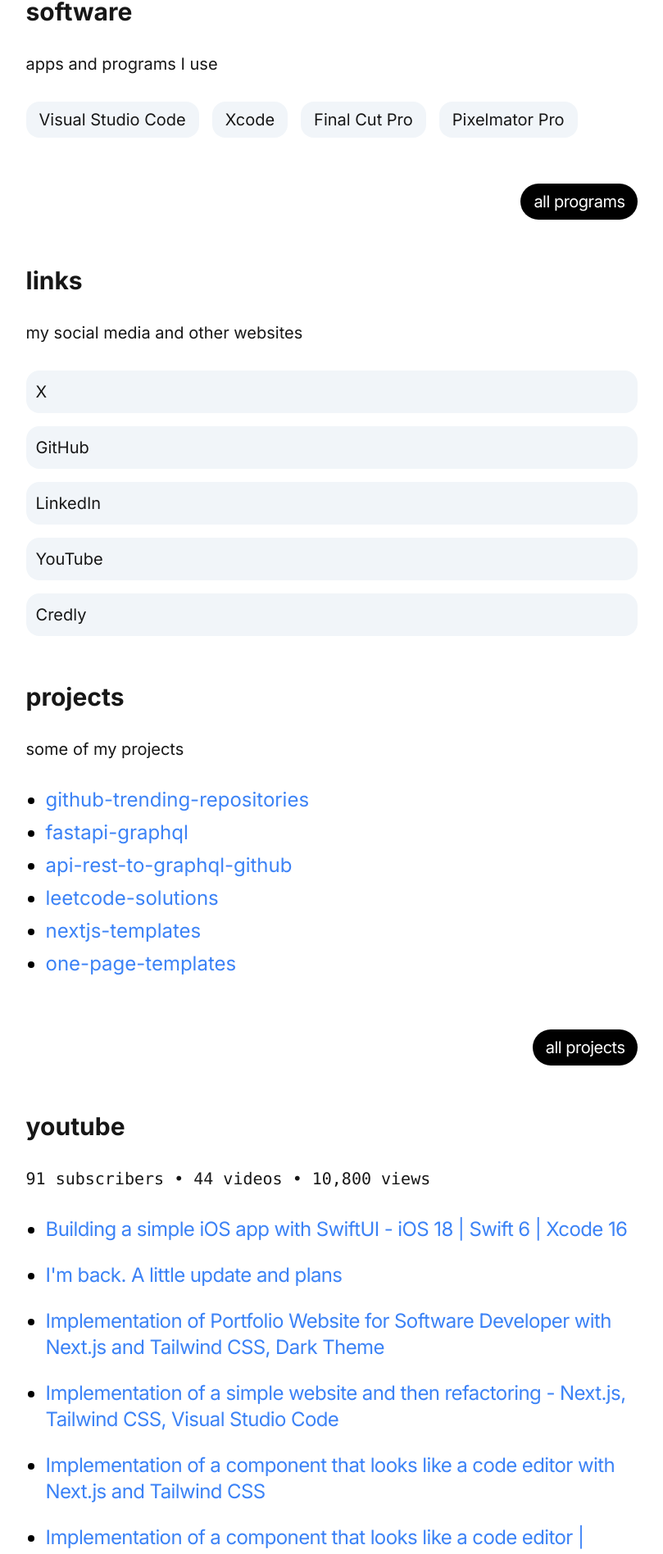
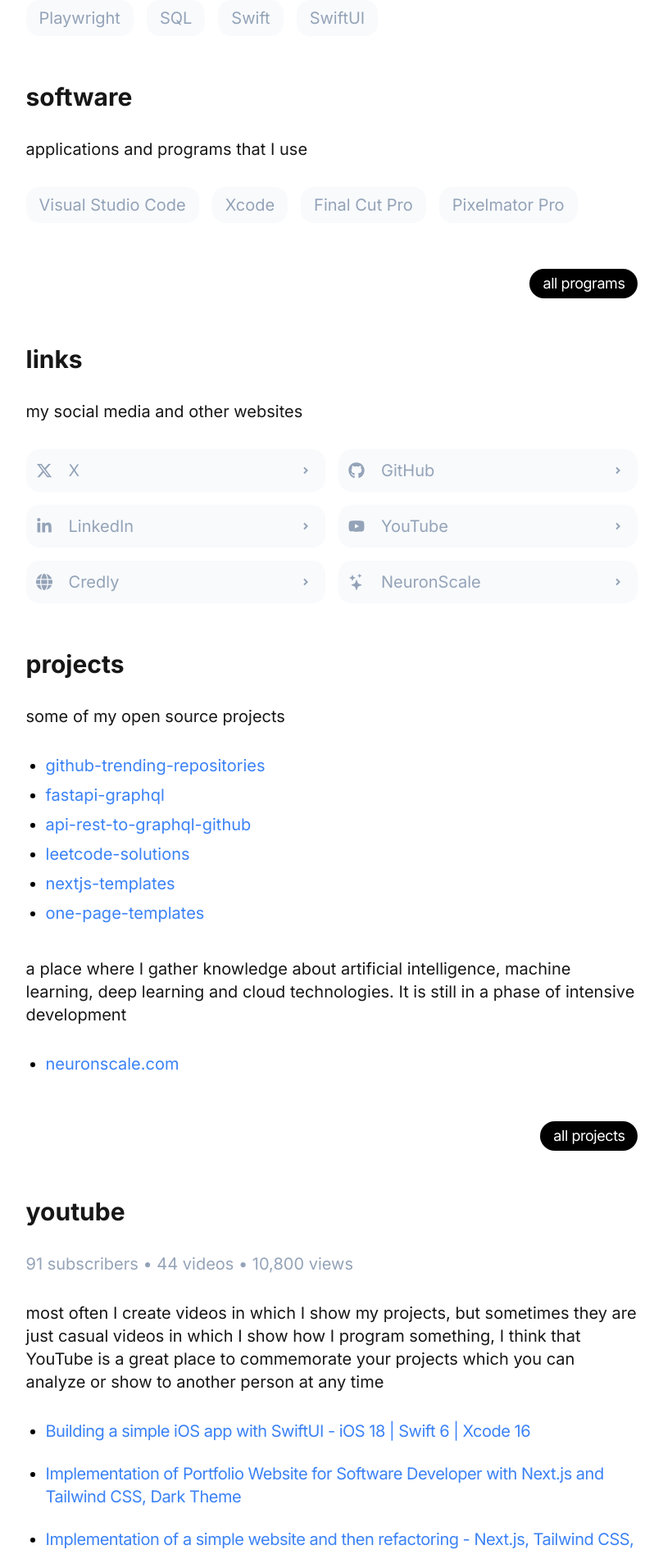
Before and after one commit to jakubgania/site, a Next.js app: page / in a window 1280 px wide. Shown: the part 840-2736 px from the top of the page at 82% size, without its empty margins (235-1044 px from the left). Built offline with nearby package versions, Linux system fonts and the light colour scheme.

Commit message:
development

```diff
--- a/app/layout.tsx
+++ b/app/layout.tsx
@@ -29,10 +29,10 @@ export default function RootLayout({
   return (
     <html lang="en" className={inter.className}>
       <body
-        className="antialiased"
+        className="antialiased bg-white"
       >
         <div className="flex flex-col justify-between pt-0 md:pt-12 lg:pt-24 p-8">
-          <main className="max-w-[74ch] mx-auto w-full space-y-6">
+          <main className="max-w-[74ch] mx-auto w-full my-10">
             {children}
           </main>
           <Footer />
--- a/app/page.tsx
+++ b/app/page.tsx
@@ -1,5 +1,23 @@
 import Image from "next/image";
 import Link from "next/link";
+
+import igmh from '../public/dg-1-square.jpg'
+
+import {
+  FaXTwitter,
+  FaLinkedinIn,
+  FaYoutube,
+  FaGithub,
+  FaGlobe
+} from "react-icons/fa6"
+
+import {
+  RiArrowDropRightLine
+} from "react-icons/ri"
+
+import {
+  BsStars
+} from "react-icons/bs"
 
 export default function Home() {
   const projects = [
@@ -13,44 +31,44 @@ export default function Home() {
 
   const youtube = [
     { name: "Building a simple iOS app with SwiftUI - iOS 18 | Swift 6 | Xcode 16", url: "https://www.youtube.com/watch?v=7vBpn-DLwYc" },
-    { name: "I'm back. A little update and plans", url: "https://www.youtube.com/watch?v=7vFMPdGNQwk" },
+    // { name: "I'm back. A little update and plans", url: "https://www.youtube.com/watch?v=7vFMPdGNQwk" },
     { name: "Implementation of Portfolio Website for Software Developer with Next.js and Tailwind CSS, Dark Theme", url: "https://www.youtube.com/watch?v=ZT4U0yjCZkE" },
     { name: "Implementation of a simple website and then refactoring - Next.js, Tailwind CSS, Visual Studio Code", url: "https://www.youtube.com/watch?v=4MqGGWeZMuo" },
     { name: "Implementation of a component that looks like a code editor with Next.js and Tailwind CSS", url: "https://www.youtube.com/watch?v=FTuskRr_8Uo" },
-    { name: "Implementation of a component that looks like a code editor | HTML, CSS, JS", url: "https://www.youtube.com/watch?v=uZ13aqBU7hg" },
-    { name: "My 4th anniversary of YouTube channel - a short summary in numbers", url: "https://www.youtube.com/watch?v=XVN5dQZlPZ4" },
-    { name: "Maintenance + Logistics & Automation - Trade Show For Industry - Dortmund 2023", url: "https://www.youtube.com/watch?v=pu5xhH7o3Jk" },
+    // { name: "Implementation of a component that looks like a code editor | HTML, CSS, JS", url: "https://www.youtube.com/watch?v=uZ13aqBU7hg" },
+    // { name: "My 4th anniversary of YouTube channel - a short summary in numbers", url: "https://www.youtube.com/watch?v=XVN5dQZlPZ4" },
+    // { name: "Maintenance + Logistics & Automation - Trade Show For Industry - Dortmund 2023", url: "https://www.youtube.com/watch?v=pu5xhH7o3Jk" },
     { name: "Implementation of delaminating layers with spatial shift - CSS/HTML - typing sound", url: "https://www.youtube.com/watch?v=wDMuy3QxsQM" },
-    { name: "study with me - preparation for the AWS exam - with background music - synth / retro / chill", url: "https://www.youtube.com/watch?v=QmyDaga_c_I" },
-    { name: "study with me - preparation for the AWS exam - with background music - synth / retro / chill", url: "https://www.youtube.com/watch?v=tbSsO9Uq8w8" },
-    { name: "study with me - preparation for the AWS exam - with background music - lofi", url: "https://www.youtube.com/watch?v=nVh9cWILAKg" },
-    { name: "study with me - preparation for the AWS exam - with background music - lofi", url: "https://www.youtube.com/watch?v=Hxqfmz6hAYE" },
-    { name: "study with me - preparation for the AWS exam - with background music - lofi", url: "https://www.youtube.com/watch?v=CdLNx_jzieo" },
-    { name: "study with me - preparation for the AWS exam - with background music - retrowave", url: "https://www.youtube.com/watch?v=jw8f0p7goR8" },
-    { name: "study with me - preparation for the AWS exam - with background music - synthwave", url: "https://www.youtube.com/watch?v=NIgB5kbKMMY" },
-    { name: "Coding At Night | Software Development | Synthwave Background Music", url: "https://www.youtube.com/watch?v=lu0C-zhv-Fo" },
-    { name: "Coding At Night | Software Development | NoCopyrightSounds Background Music", url: "https://www.youtube.com/watch?v=BJXS5k7QhmA" },
-    { name: "Coding At Night | Software Development | Ambient Background Music", url: "https://www.youtube.com/watch?v=DMFowSlryIs" },
-    { name: "Coding At Night | Software Development | Retro Synthwave Background Music", url: "https://www.youtube.com/watch?v=cZJysM16vLI" },
-    { name: "Coding At Night | Software Development | Dark Synthwave", url: "https://www.youtube.com/watch?v=wlW5ek4nkyc" },
-    { name: "Coding At Night | Software Development | NoCopyrightSounds", url: "https://www.youtube.com/watch?v=Au98DdLJsNo" },
-    { name: "Coding At Night | Software Development | Synthwave", url: "https://www.youtube.com/watch?v=fZa65-0OWJc" },
-    { name: "Coding At Night | Software Development | Synthwave", url: "https://www.youtube.com/watch?v=rFzsAjVST4Q" },
-    { name: "Coding At Night | Software Development | Dark Synthwave", url: "https://www.youtube.com/watch?v=eyLWNVLH4Ho" },
-    { name: "Coding At Night | Software Development | LoFi", url: "https://www.youtube.com/watch?v=gdLgWXwG7HQ" },
-    { name: "Coding At Night | Software Development | Synthwave", url: "https://www.youtube.com/watch?v=WT1KqhQeGiE" },
-    { name: "Coding At Night | Software Development | Lo-Fi", url: "https://www.youtube.com/watch?v=iLAK-ltFHHk" },
-    { name: "MY YEAR 2022 - Last look", url: "https://www.youtube.com/watch?v=QfMTBTg1r3A" },
+    // { name: "study with me - preparation for the AWS exam - with background music - synth / retro / chill", url: "https://www.youtube.com/watch?v=QmyDaga_c_I" },
+    // { name: "study with me - preparation for the AWS exam - with background music - synth / retro / chill", url: "https://www.youtube.com/watch?v=tbSsO9Uq8w8" },
+    // { name: "study with me - preparation for the AWS exam - with background music - lofi", url: "https://www.youtube.com/watch?v=nVh9cWILAKg" },
+    // { name: "study with me - preparation for the AWS exam - with background music - lofi", url: "https://www.youtube.com/watch?v=Hxqfmz6hAYE" },
+    // { name: "study with me - preparation for the AWS exam - with background music - lofi", url: "https://www.youtube.com/watch?v=CdLNx_jzieo" },
+    // { name: "study with me - preparation for the AWS exam - with background music - retrowave", url: "https://www.youtube.com/watch?v=jw8f0p7goR8" },
+    // { name: "study with me - preparation for the AWS exam - with background music - synthwave", url: "https://www.youtube.com/watch?v=NIgB5kbKMMY" },
+    // { name: "Coding At Night | Software Development | Synthwave Background Music", url: "https://www.youtube.com/watch?v=lu0C-zhv-Fo" },
+    // { name: "Coding At Night | Software Development | NoCopyrightSounds Background Music", url: "https://www.youtube.com/watch?v=BJXS5k7QhmA" },
+    // { name: "Coding At Night | Software Development | Ambient Background Music", url: "https://www.youtube.com/watch?v=DMFowSlryIs" },
+    // { name: "Coding At Night | Software Development | Retro Synthwave Background Music", url: "https://www.youtube.com/watch?v=cZJysM16vLI" },
+    // { name: "Coding At Night | Software Development | Dark Synthwave", url: "https://www.youtube.com/watch?v=wlW5ek4nkyc" },
+    // { name: "Coding At Night | Software Development | NoCopyrightSounds", url: "https://www.youtube.com/watch?v=Au98DdLJsNo" },
+    // { name: "Coding At Night | Software Development | Synthwave", url: "https://www.youtube.com/watch?v=fZa65-0OWJc" },
+    // { name: "Coding At Night | Software Development | Synthwave", url: "https://www.youtube.com/watch?v=rFzsAjVST4Q" },
+    // { name: "Coding At Night | Software Development | Dark Synthwave", url: "https://www.youtube.com/watch?v=eyLWNVLH4Ho" },
+    // { name: "Coding At Night | Software Development | LoFi", url: "https://www.youtube.com/watch?v=gdLgWXwG7HQ" },
+    // { name: "Coding At Night | Software Development | Synthwave", url: "https://www.youtube.com/watch?v=WT1KqhQeGiE" },
+    // { name: "Coding At Night | Software Development | Lo-Fi", url: "https://www.youtube.com/watch?v=iLAK-ltFHHk" },
+    // { name: "MY YEAR 2022 - Last look", url: "https://www.youtube.com/watch?v=QfMTBTg1r3A" },
     { name: "Programming, Software, Technology - Video About My Passion", url: "https://www.youtube.com/watch?v=GwVr0BPPRv8" },
     { name: "Swift Playgrounds 4 - Blu's Adventure - Solutions", url: "https://www.youtube.com/watch?v=ex61i4A4fpo" },
     { name: "Swift Playgrounds 4 - Learn to Code 2 - Solutions", url: "https://www.youtube.com/watch?v=R8XpPDDkENM" },
     { name: "Swift Playgrounds 4 - Learn to Code 1 - Solutions", url: "https://www.youtube.com/watch?v=UnqKdFrXhgg" },
-    { name: "My personal website - project presentation on mobile device (next, beta version)", url: "https://www.youtube.com/watch?v=tutAoirvVHo" },
-    { name: "A lazy day", url: "https://www.youtube.com/watch?v=PwY07_665cA" },
+    // { name: "My personal website - project presentation on mobile device (next, beta version)", url: "https://www.youtube.com/watch?v=tutAoirvVHo" },
+    // { name: "A lazy day", url: "https://www.youtube.com/watch?v=PwY07_665cA" },
     { name: "My personal website - project presentation (next, beta version)", url: "https://www.youtube.com/watch?v=hIfDGzQcyIE" },
-    { name: "Coding Timelapse | 2", url: "https://www.youtube.com/watch?v=rfmA2pMaD4Y" },
-    { name: "Coding Timelapse | 1", url: "https://www.youtube.com/watch?v=glEcJ_92rXs" },
-    { name: "GitHub - my profile and projects | 26-11-2020", url: "https://www.youtube.com/watch?v=uVX9MfeJrEQ" },
+    // { name: "Coding Timelapse | 2", url: "https://www.youtube.com/watch?v=rfmA2pMaD4Y" },
+    // { name: "Coding Timelapse | 1", url: "https://www.youtube.com/watch?v=glEcJ_92rXs" },
+    // { name: "GitHub - my profile and projects | 26-11-2020", url: "https://www.youtube.com/watch?v=uVX9MfeJrEQ" },
     { name: "Nuxt.js and AWS - part of the process of compiling and deploying my website to the cloud", url: "https://www.youtube.com/watch?v=4tWUifWr6bs" },
     { name: "My personal website (next, new version) - project presentation | early stage", url: "https://www.youtube.com/watch?v=T7tEwwrS2GI" },
     { name: "Business website - project presentation", url: "https://www.youtube.com/watch?v=zprQkKsVTfc" },
@@ -71,6 +89,7 @@ export default function Home() {
     "Docker",
     "Selenium",
     "Playwright",
+    "SQL",
     "Swift",
     "SwiftUI"
   ]
@@ -83,11 +102,12 @@ export default function Home() {
   ]
 
   const links = [
-    { title: "X", url: "https://x.com/jakubgania" },
-    { title: "GitHub", url: "https://github.com/jakubgania" },
-    { title: "LinkedIn", url: "" },
-    { title: "YouTube", url: "" },
-    { title: "Credly", url: "" }
+    { icon: <FaXTwitter />, title: "X", url: "https://x.com/jakubgania" },
+    { icon: <FaGithub />, title: "GitHub", url: "https://github.com/jakubgania" },
+    { icon: <FaLinkedinIn />, title: "LinkedIn", url: "https://www.linkedin.com/in/jakubgania/" },
+    { icon: <FaYoutube />, title: "YouTube", url: "https://www.youtube.com/@JakubGaniaSoftware/videos" },
+    { icon: <FaGlobe />, title: "Credly", url: "https://www.credly.com/users/jakub-gania" },
+    { icon: <BsStars />, title: "NeuronScale", url: "https://neuronscale.com" }
   ]
 
   return (
@@ -104,7 +124,7 @@ export default function Home() {
         />
         </div>
         <div>
-          <div className="text-4xl font-bold tracking-tight">
+          <div className="text-3xl font-bold tracking-tight">
             Jakub Gania
           </div>
           <div className="text-xl tracking-tight text-slate-400">
@@ -112,8 +132,11 @@ export default function Home() {
           </div>
         </div>
       </div>
-      <div className="text-2xl tracking-tight">
+      <div className="text-xl tracking-tight">
         <span className="bg-gradient-to-r from-blue-600 to-sky-400 bg-clip-text text-transparent">software engineer</span> who creates various projects, likes to learn and discover new technologies. I enjoy creating content on youtube and taking photos in my free time. I share my thoughts on <a href="https://x.com/jakubgania" target="_blank" className="text-blue-500">X</a> and <a href="https://linkedin.com/in/jakubgania" target="_blank" className="text-blue-500">linkedin</a>
+      </div>
+      <div className="text-xl tracking-tight">
+        see what I do in other sections or read more about me on the about page
       </div>
       <LinkButton path="/" title="about" />
       <div>
@@ -127,7 +150,7 @@ export default function Home() {
         </div>
         <div className="flex flex-row flex-wrap gap-4 relative">
           {tags.map((tag) => (
-            <div key={tag} className="bg-slate-100 rounded-2xl py-2 px-4 group relative">
+            <div key={tag} className="bg-slate-50 text-slate-400 rounded-2xl py-2 px-4 group relative">
               <span className="text-xl cursor-default">{tag}</span>
             </div>
           ))}
@@ -139,12 +162,12 @@ export default function Home() {
         </h2>
         <div className="py-8">
           <div className="text-xl">
-            apps and programs I use
+            applications and programs that I use
           </div>
         </div>
         <div className="flex flex-row flex-wrap gap-4 relative">
           {software.map((app) => (
-            <div key={app} className="bg-slate-100 rounded-2xl py-2 px-4 group relative">
+            <div key={app} className="bg-slate-50 text-slate-400 rounded-2xl py-2 px-4 group relative">
               <span className="text-xl cursor-default">{app}</span>
             </div>
           ))}
@@ -160,7 +183,26 @@ export default function Home() {
             my social media and other websites
           </div>
         </div>
-        <ul className="w-full flex flex-col gap-4">
+        <div className="grid flex-grow grid-cols-1 gap-4 md:grid-cols-2">
+          {links.map((link) => (
+            <div key={link.title} className="">
+              <a href={link.url} target="_blank" className="w-full flex items-center text-slate-400 text-xl bg-slate-50 rounded-2xl p-3">
+                <section className="flex flex-row items-center justify-between w-full">
+                  <div className="flex items-center">
+                    <div className="md:w-10">
+                      <span>{link.icon}</span>
+                    </div>
+                    {link.title}
+                  </div>
+                  <div>
+                    <RiArrowDropRightLine className="ml-auto w-6 h-6" />
+                  </div>
+                </section>
+              </a>
+            </div>
+          ))}
+        </div>
+        {/* <ul className="w-full flex flex-col gap-4">
           {links.map((link) => (
             <li key={link.title} className="">
               <a href={link.url} target="_blank" className="flex text-xl bg-slate-100 rounded-2xl p-3 w-full">
@@ -168,7 +210,7 @@ export default function Home() {
               </a>
             </li>
           ))}
-        </ul>
+        </ul> */}
       </div>
       <div>
         <h2 className="text-3xl font-bold">
@@ -176,13 +218,23 @@ export default function Home() {
         </h2>
         <div className="py-8">
           <div className="text-xl">
-            some of my projects
+            some of my open source projects
           </div>
         </div>
         <ul className="list-disc marker:text-black pl-6">
           {projects.map((project) => (
-            <li key={project.path} className="text-2xl text-blue-500 pb-2">{project.name}</li>
+            <li key={project.path} className="text-xl text-blue-500 pb-2">{project.name}</li>
           ))}
+        </ul>
+        <div className="py-8">
+          <div className="text-xl">
+            a place where I gather knowledge about artificial intelligence, machine learning, deep learning and cloud technologies. It is still in a phase of intensive development
+          </div>
+        </div>
+        <ul className="list-disc marker:text-black pl-6">
+          <li className="text-xl text-blue-500">
+            <a href="https://neuronscale.com" target="_blank">neuronscale.com</a>
+          </li>
         </ul>
       </div>
       <LinkButton path="/" title="all projects" />
@@ -191,13 +243,18 @@ export default function Home() {
           youtube
         </h2>
         <div className="py-8">
-          <div className="font-mono text-xl">
+          <div className=" text-xl text-slate-400">
             91 subscribers • 44 videos • 10,800 views
+          </div>
+        </div>
+        <div className="pb-8">
+          <div className="text-xl">
+            most often I create videos in which I show my projects, but sometimes they are just casual videos in which I show how I program something, I think that YouTube is a great place to commemorate your projects which you can analyze or show to another person at any time
           </div>
         </div>
         <ul className="list-disc marker:text-black pl-6">
           {youtube.map((video) => (
-            <li key={video.url} className="text-2xl text-blue-500 tracking-tight pb-6 relative group">
+            <li key={video.url} className="text-xl text-blue-500 tracking-tight pb-6 relative group">
               {/* <div className="hidden group-hover:block">
                 <Image
                   src="/hqdefault.jpg"
@@ -228,6 +285,7 @@ export default function Home() {
           ))}
         </ul>
       </div>
+      <LinkButton path="/youtube" title="all videos" />
     </div>
   );
 }
@@ -241,7 +299,7 @@ function LinkButton({ path, title } : LinkButtonProps) {
 
   return (
     <div className="flex justify-end">
-      <Link href={path} className="bg-black text-white text-xl tracking-tight rounded-full py-2 px-4">
+      <Link href={path} className="bg-black text-white text-lg tracking-tight rounded-full py-1 px-4">
         {title}
       </Link>
     </div>
--- /dev/null
+++ b/app/youtube/page.tsx
@@ -0,0 +1,55 @@
+
+export default function YouTube() {
+  const youtube = [
+    { name: "Building a simple iOS app with SwiftUI - iOS 18 | Swift 6 | Xcode 16", url: "https://www.youtube.com/watch?v=7vBpn-DLwYc" },
+    { name: "I'm back. A little update and plans", url: "https://www.youtube.com/watch?v=7vFMPdGNQwk" },
+    { name: "Implementation of Portfolio Website for Software Developer with Next.js and Tailwind CSS, Dark Theme", url: "https://www.youtube.com/watch?v=ZT4U0yjCZkE" },
+    { name: "Implementation of a simple website and then refactoring - Next.js, Tailwind CSS, Visual Studio Code", url: "https://www.youtube.com/watch?v=4MqGGWeZMuo" },
+    { name: "Implementation of a component that looks like a code editor with Next.js and Tailwind CSS", url: "https://www.youtube.com/watch?v=FTuskRr_8Uo" },
+    { name: "Implementation of a component that looks like a code editor | HTML, CSS, JS", url: "https://www.youtube.com/watch?v=uZ13aqBU7hg" },
+    { name: "My 4th anniversary of YouTube channel - a short summary in numbers", url: "https://www.youtube.com/watch?v=XVN5dQZlPZ4" },
+    { name: "Maintenance + Logistics & Automation - Trade Show For Industry - Dortmund 2023", url: "https://www.youtube.com/watch?v=pu5xhH7o3Jk" },
+    { name: "Implementation of delaminating layers with spatial shift - CSS/HTML - typing sound", url: "https://www.youtube.com/watch?v=wDMuy3QxsQM" },
+    { name: "study with me - preparation for the AWS exam - with background music - synth / retro / chill", url: "https://www.youtube.com/watch?v=QmyDaga_c_I" },
+    { name: "study with me - preparation for the AWS exam - with background music - synth / retro / chill", url: "https://www.youtube.com/watch?v=tbSsO9Uq8w8" },
+    { name: "study with me - preparation for the AWS exam - with background music - lofi", url: "https://www.youtube.com/watch?v=nVh9cWILAKg" },
+    { name: "study with me - preparation for the AWS exam - with background music - lofi", url: "https://www.youtube.com/watch?v=Hxqfmz6hAYE" },
+    { name: "study with me - preparation for the AWS exam - with background music - lofi", url: "https://www.youtube.com/watch?v=CdLNx_jzieo" },
+    { name: "study with me - preparation for the AWS exam - with background music - retrowave", url: "https://www.youtube.com/watch?v=jw8f0p7goR8" },
+    { name: "study with me - preparation for the AWS exam - with background music - synthwave", url: "https://www.youtube.com/watch?v=NIgB5kbKMMY" },
+    { name: "Coding At Night | Software Development | Synthwave Background Music", url: "https://www.youtube.com/watch?v=lu0C-zhv-Fo" },
+    { name: "Coding At Night | Software Development | NoCopyrightSounds Background Music", url: "https://www.youtube.com/watch?v=BJXS5k7QhmA" },
+    { name: "Coding At Night | Software Development | Ambient Background Music", url: "https://www.youtube.com/watch?v=DMFowSlryIs" },
+    { name: "Coding At Night | Software Development | Retro Synthwave Background Music", url: "https://www.youtube.com/watch?v=cZJysM16vLI" },
+    { name: "Coding At Night | Software Development | Dark Synthwave", url: "https://www.youtube.com/watch?v=wlW5ek4nkyc" },
+    { name: "Coding At Night | Software Development | NoCopyrightSounds", url: "https://www.youtube.com/watch?v=Au98DdLJsNo" },
+    { name: "Coding At Night | Software Development | Synthwave", url: "https://www.youtube.com/watch?v=fZa65-0OWJc" },
+    { name: "Coding At Night | Software Development | Synthwave", url: "https://www.youtube.com/watch?v=rFzsAjVST4Q" },
+    { name: "Coding At Night | Software Development | Dark Synthwave", url: "https://www.youtube.com/watch?v=eyLWNVLH4Ho" },
+    { name: "Coding At Night | Software Development | LoFi", url: "https://www.youtube.com/watch?v=gdLgWXwG7HQ" },
+    { name: "Coding At Night | Software Development | Synthwave", url: "https://www.youtube.com/watch?v=WT1KqhQeGiE" },
+    { name: "Coding At Night | Software Development | Lo-Fi", url: "https://www.youtube.com/watch?v=iLAK-ltFHHk" },
+    { name: "MY YEAR 2022 - Last look", url: "https://www.youtube.com/watch?v=QfMTBTg1r3A" },
+    { name: "Programming, Software, Technology - Video About My Passion", url: "https://www.youtube.com/watch?v=GwVr0BPPRv8" },
+    { name: "Swift Playgrounds 4 - Blu's Adventure - Solutions", url: "https://www.youtube.com/watch?v=ex61i4A4fpo" },
+    { name: "Swift Playgrounds 4 - Learn to Code 2 - Solutions", url: "https://www.youtube.com/watch?v=R8XpPDDkENM" },
+    { name: "Swift Playgrounds 4 - Learn to Code 1 - Solutions", url: "https://www.youtube.com/watch?v=UnqKdFrXhgg" },
+    { name: "My personal website - project presentation on mobile device (next, beta version)", url: "https://www.youtube.com/watch?v=tutAoirvVHo" },
+    { name: "A lazy day", url: "https://www.youtube.com/watch?v=PwY07_665cA" },
+    { name: "My personal website - project presentation (next, beta version)", url: "https://www.youtube.com/watch?v=hIfDGzQcyIE" },
+    { name: "Coding Timelapse | 2", url: "https://www.youtube.com/watch?v=rfmA2pMaD4Y" },
+    { name: "Coding Timelapse | 1", url: "https://www.youtube.com/watch?v=glEcJ_92rXs" },
+    { name: "GitHub - my profile and projects | 26-11-2020", url: "https://www.youtube.com/watch?v=uVX9MfeJrEQ" },
+    { name: "Nuxt.js and AWS - part of the process of compiling and deploying my website to the cloud", url: "https://www.youtube.com/watch?v=4tWUifWr6bs" },
+    { name: "My personal website (next, new version) - project presentation | early stage", url: "https://www.youtube.com/watch?v=T7tEwwrS2GI" },
+    { name: "Business website - project presentation", url: "https://www.youtube.com/watch?v=zprQkKsVTfc" },
+    { name: "My personal website - project presentation", url: "https://www.youtube.com/watch?v=dkRybOUt3Rg" },
+    { name: "Computing Cluster - BEM in WCSS", url: "https://www.youtube.com/watch?v=for1ayFZD5g" }
+  ]
+
+  return (
+    <div>
+      youtube view
+    </div>
+  )
+}
```
Also changed, not shown: package.json (+4 -3 lines), 1 other file (tests, documents, lock files or other folders).
